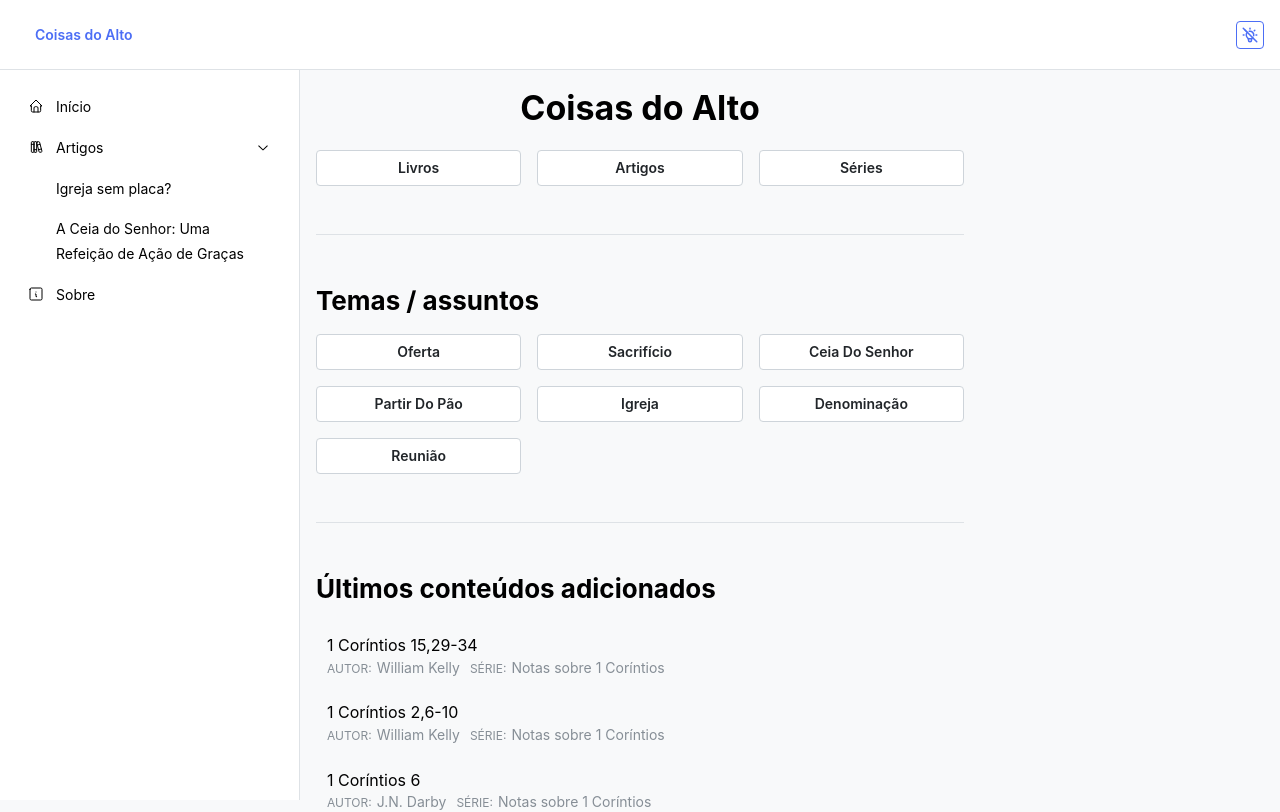
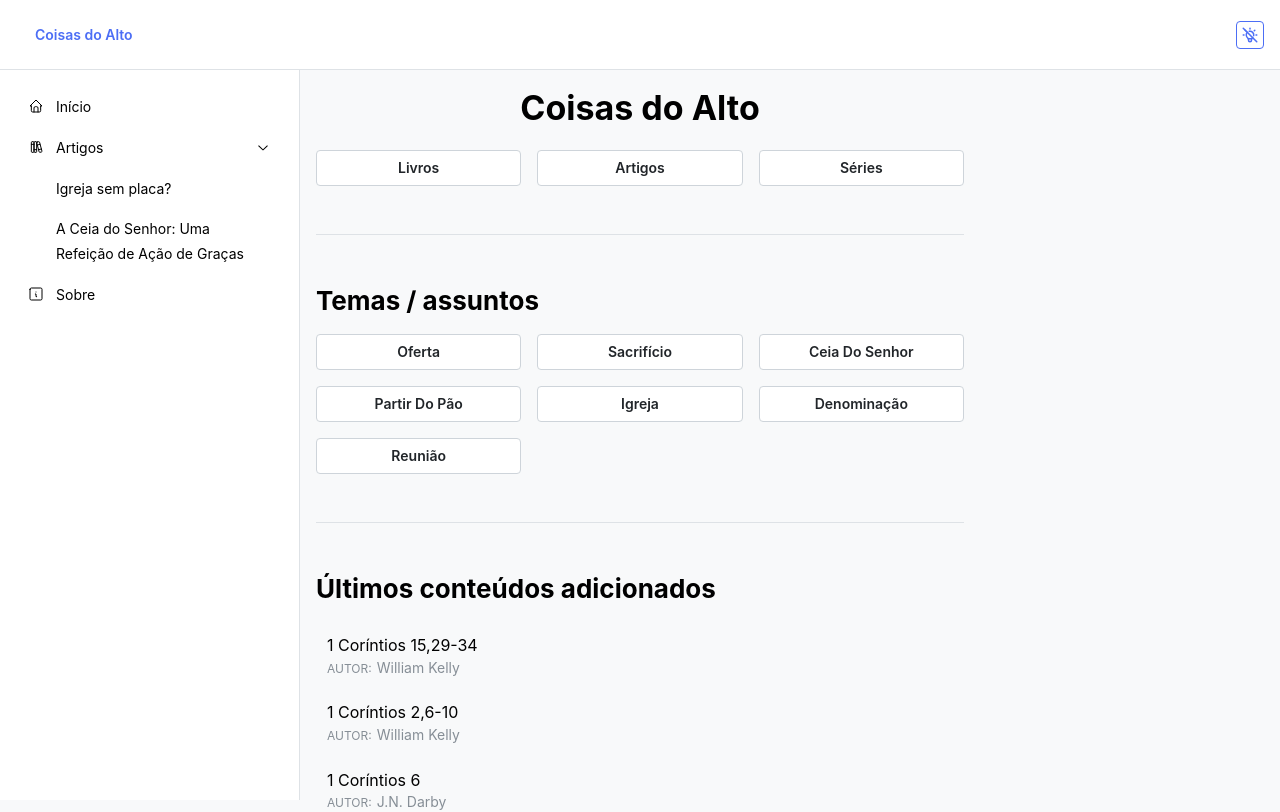
Before and after one commit to coisasdoalto/coisasdoalto.org, a Next.js app: page / in a window 1280 px wide. Shown: the top 812 px of the page. Built offline with nearby package versions, Linux system fonts and the light colour scheme.

Commit message:
remove mock code

```diff
--- a/src/components/LastArticlesItem/LastArticlesItem.tsx
+++ b/src/components/LastArticlesItem/LastArticlesItem.tsx
@@ -26,13 +26,13 @@ export function LastArticlesItem({
 					{author}
 				</Anchor>
 
-				<Text className={classes.subInfo} span>
+				{/* <Text className={classes.subInfo} span>
 					série:
 				</Text>
 
 				<Anchor href="#" component={Link}>
 					Notas sobre 1 Coríntios
-				</Anchor>
+				</Anchor> */}
 			</Text>
 		</Box>
 	);
```
